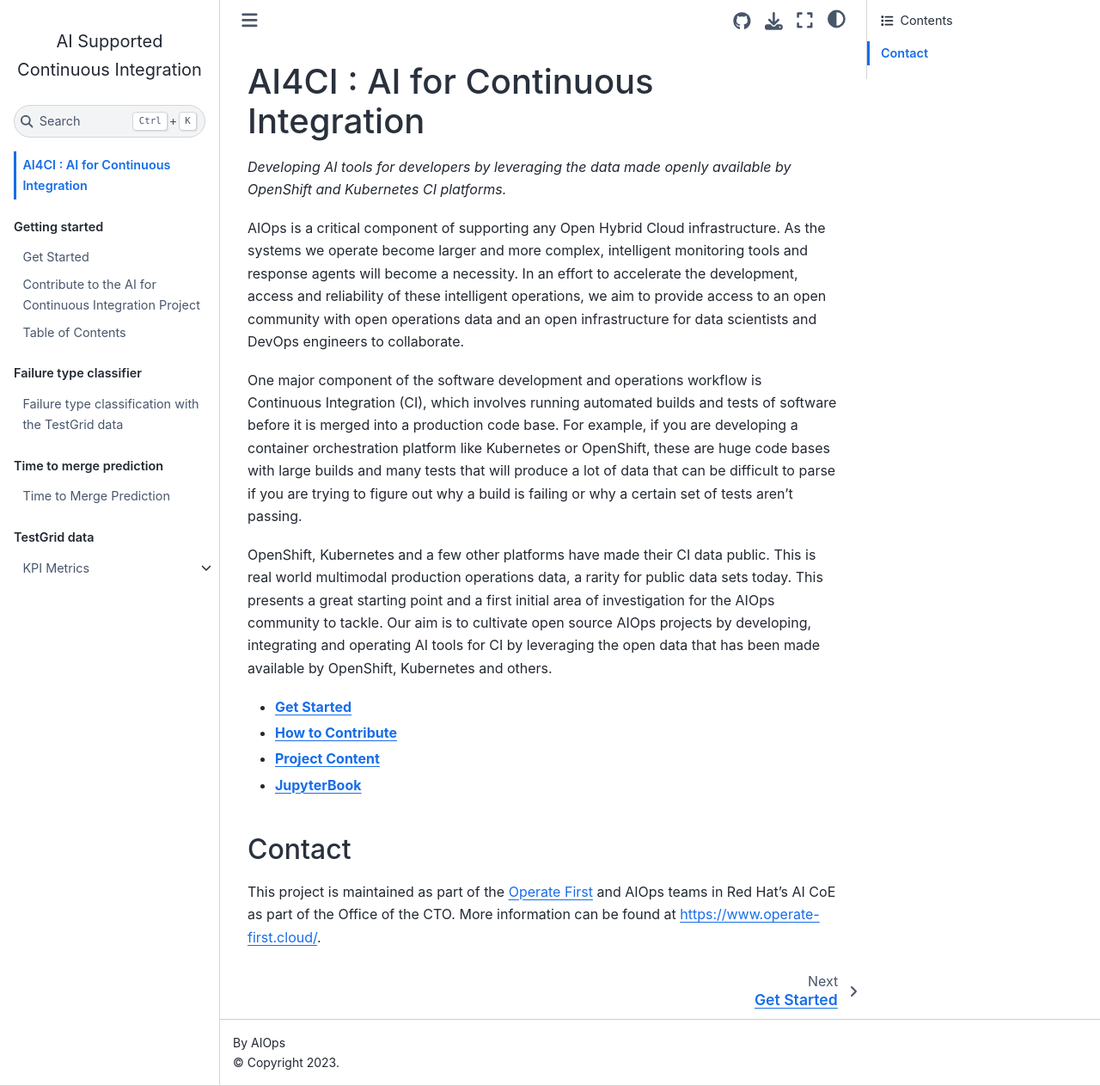
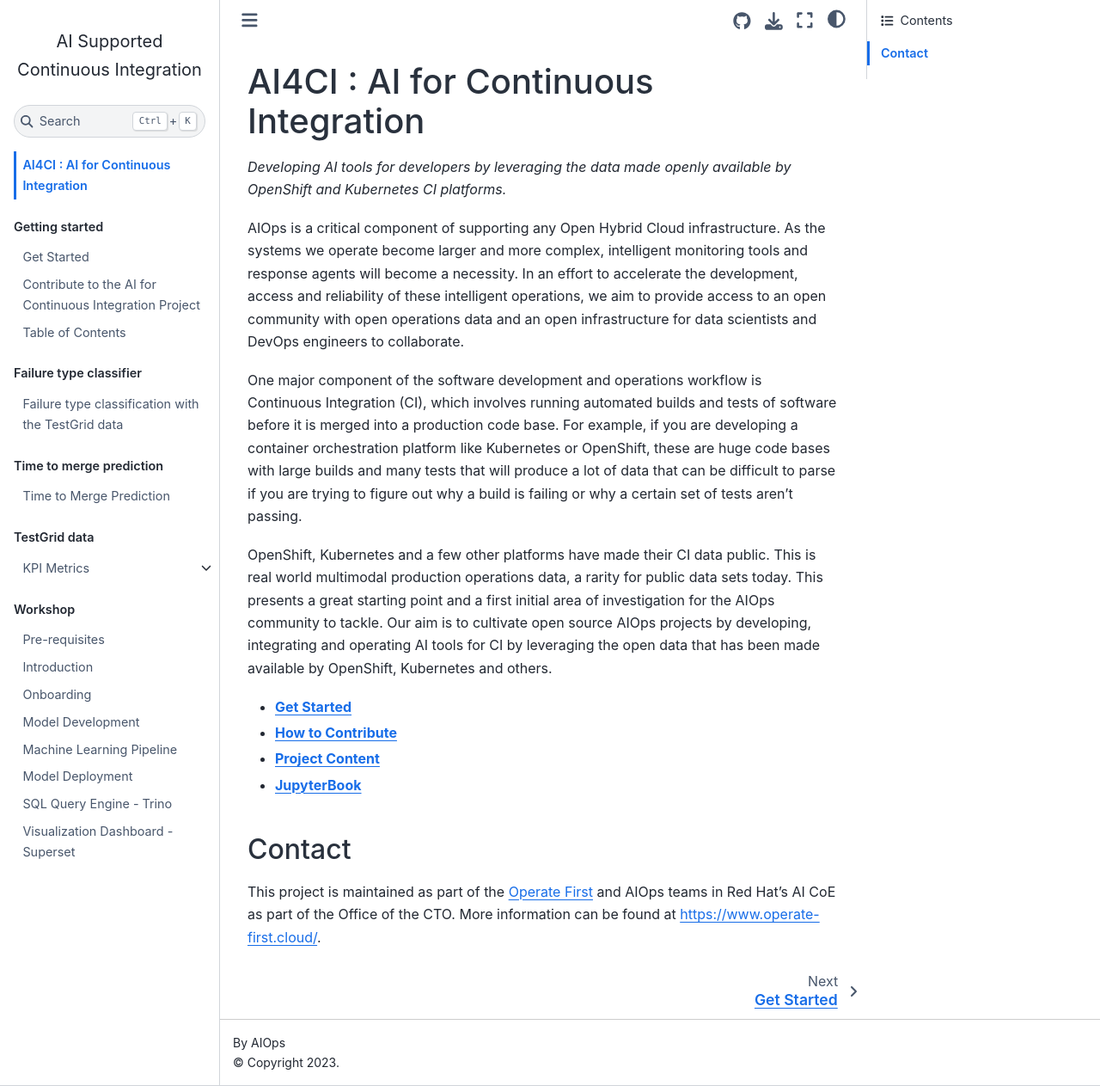
Before and after one commit to aicoe-aiops/ocp-ci-analysis, a Jupyter Book: the page built from README.md, in a window 1280 px wide and 1263 px high. Shown: the whole window at 86% size. Built offline with Jupyter Book 1.0.4 settings and Sphinx 7.4.7 and the Sphinx Book theme 1.1.4, drawn with Linux system fonts in a browser that asks for light colours; pages that are not in the unit, such as notebooks, are missing from menus; comment, search, counter and statistics services are not loaded.

Commit message:
Adds framework and docs for workshop and update toc for jupyterbook

```diff
--- a/_toc.yml
+++ b/_toc.yml
@@ -62,3 +62,13 @@
   - caption: Telemetry data
     chapters:
     - file: notebooks/data-sources/Telemetry/telemetry_EDA
+  - caption: Workshop
+    chapters:
+    - file: docs/workshop/prerequisites
+    - file: docs/workshop/intro_to_project
+    - file: docs/workshop/onboarding
+    - file: docs/workshop/model_development
+    - file: docs/workshop/ml_pipeline
+    - file: docs/workshop/model_deployment
+    - file: docs/workshop/sql_query_engine
+    - file: docs/workshop/visualization_dashboard
```
Also changed, not shown: docs/workshop/intro_to_project.md (added, +23 -0 lines), docs/workshop/ml_pipeline.md (added, +3 -0 lines), docs/workshop/model_deployment.md (added, +8 -0 lines), docs/workshop/model_development.md (added, +6 -0 lines), docs/workshop/onboarding.md (added, +3 -0 lines), docs/workshop/prerequisites.md (added, +10 -0 lines), docs/workshop/sql_query_engine.md (added, +3 -0 lines), docs/workshop/visualization_dashboard.md (added, +6 -0 lines), docs/assets/images/intro_to_ai4ci.png (added), docs/assets/images/intro_to_aiops.png (added), docs/assets/images/intro_to_opf.png (added).
